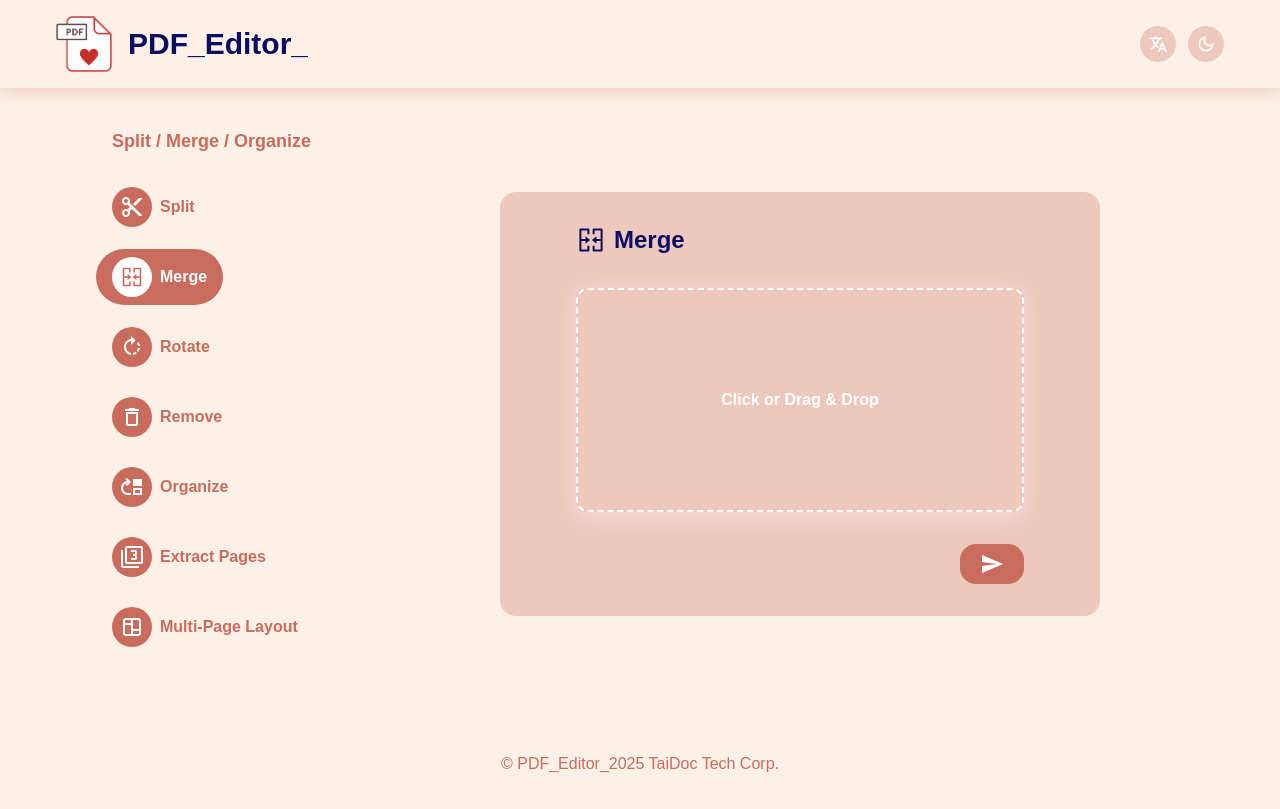
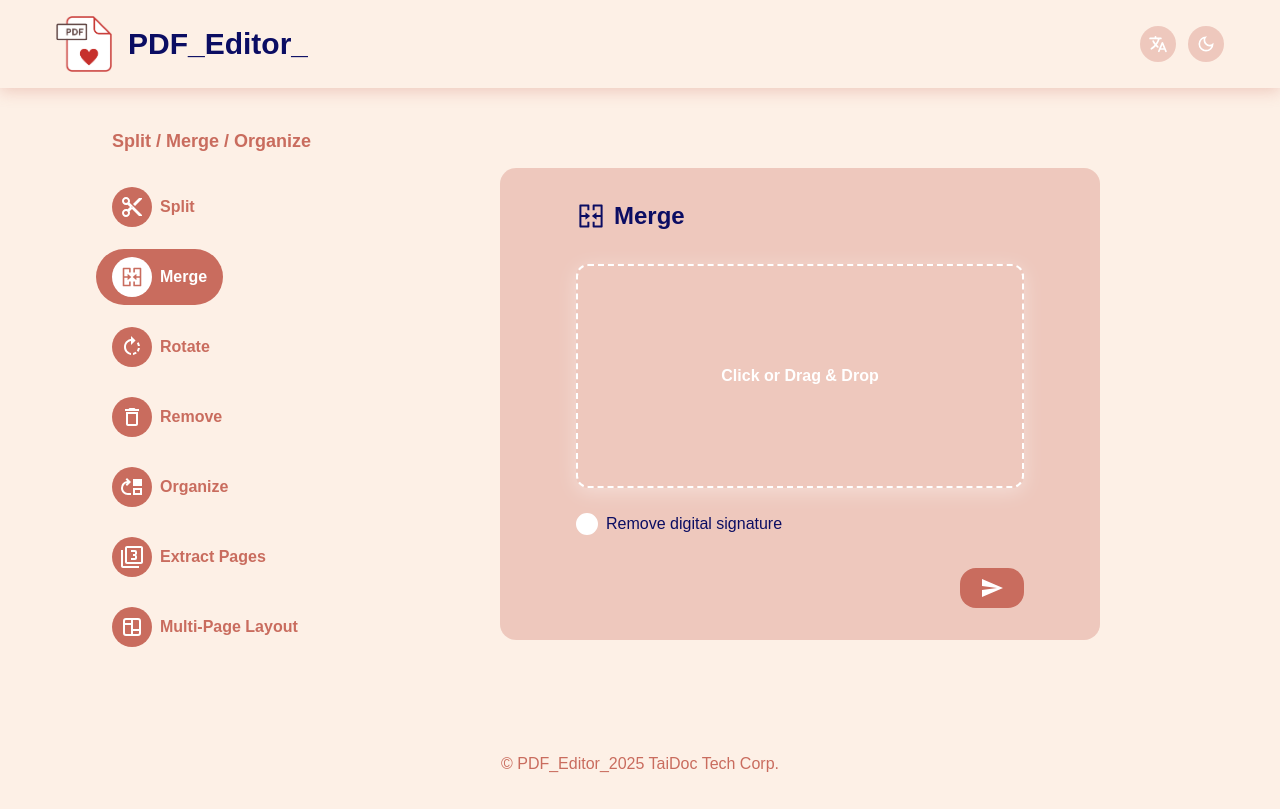
Before and after one commit to tli-gini/PDF_Editor_, a Next.js app: page /structure/merge in a window 1280 px wide. Built offline with nearby package versions, Linux system fonts and the light colour scheme; a web font is replaced by a local one.

Commit message:
component: checkbox option

```diff
--- a/app/(tools)/structure/merge/page.tsx
+++ b/app/(tools)/structure/merge/page.tsx
@@ -7,11 +7,13 @@ import ToolTitle from "@/components/ToolTitle";
 import SendButton from "@/components/SendButton";
 import ToolPageWrapper from "@/components/ToolPageWrapper";
 import DropzoneSortable from "@/components/DropzoneSortable";
+import CheckboxOption from "@/components/CheckboxOption";
 import { AiOutlineMergeCells } from "react-icons/ai";
 
 export default function Merge() {
   const { t } = useI18n();
   const [files, setFiles] = useState<File[]>([]);
+  const [removeSignature, setRemoveSignature] = useState(false);
 
   return (
     <ToolPageWrapper>
@@ -21,6 +23,15 @@ export default function Merge() {
       />
 
       <DropzoneSortable onFilesChange={setFiles} />
+
+      <CheckboxOption
+        id="remove-signature"
+        checked={removeSignature}
+        onChange={setRemoveSignature}
+        labelKey="merge"
+        labelPath="checkboxLabel"
+      />
+
       <SendButton onClick={() => console.log(files)} />
     </ToolPageWrapper>
   );
--- /dev/null
+++ b/components/CheckboxOption.tsx
@@ -0,0 +1,39 @@
+"use client";
+
+import { useI18n } from "@/lib/i18n-context";
+import type { Translation } from "@/lib/i18n";
+
+interface CheckboxOptionProps<K extends keyof Translation["tools"]> {
+  id: string;
+  checked: boolean;
+  onChange: (checked: boolean) => void;
+  labelKey: K;
+  labelPath: Extract<keyof Translation["tools"][K], string>;
+}
+
+export default function CheckboxOption<K extends keyof Translation["tools"]>({
+  id,
+  checked,
+  onChange,
+  labelKey,
+  labelPath,
+}: CheckboxOptionProps<K>) {
+  const { t } = useI18n();
+  const labelText = t.tools[labelKey][labelPath];
+
+  return (
+    <div className="w-full max-w-md mt-6 text-left">
+      <label htmlFor={id} className="flex items-center gap-2 cursor-pointer">
+        <input
+          id={id}
+          type="checkbox"
+          checked={checked}
+          onChange={(e) => onChange(e.target.checked)}
+          className="hidden peer"
+        />
+        <span className="w-[22px] h-[22px] rounded-full border-2 border-white bg-white relative peer-checked:after:opacity-100 after:content-[''] after:w-[14px] after:h-[14px] after:rounded-full after:bg-primary after:dark:bg-background after:absolute after:top-1/2 after:left-1/2 after:-translate-x-1/2 after:-translate-y-1/2 after:opacity-0 transition-opacity" />
+        <span className="text-base text-secondary">{String(labelText)}</span>
+      </label>
+    </div>
+  );
+}
--- a/locales/en.json
+++ b/locales/en.json
@@ -17,7 +17,8 @@
       "label": "Merge",
       "description": "Merge multiple PDFs into one.",
       "inputLabel": "",
-      "inputHint": ""
+      "inputHint": "",
+      "checkboxLabel": "Remove digital signature"
     },
     "remove": {
       "label": "Remove",
--- a/locales/zh.json
+++ b/locales/zh.json
@@ -17,7 +17,8 @@
       "label": "合併",
       "description": "將多個 PDF 合併成一份檔案。",
       "inputLabel": "",
-      "inputHint": ""
+      "inputHint": "",
+      "checkboxLabel": "移除憑證簽章"
     },
     "remove": {
       "label": "移除",
```
